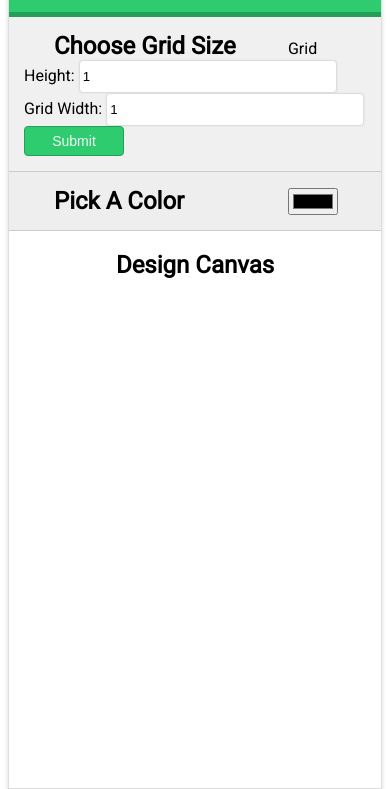
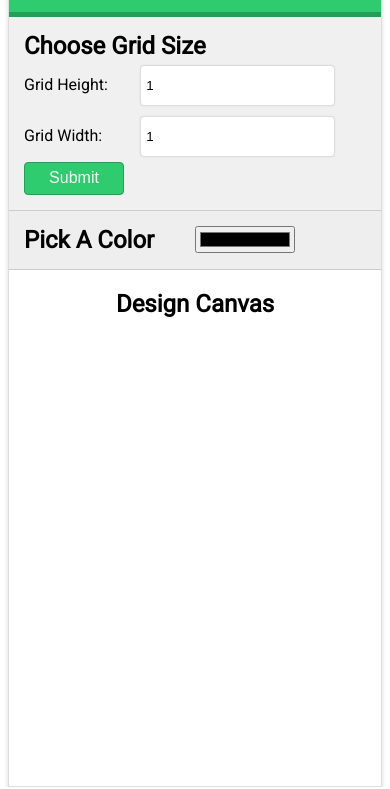
Before and after one commit to udacity/project-pixel-art-maker-starter, a plain HTML site: page index.html in a window 390 px wide. Shown: the part 65-854 px from the top of the page. Drawn offline with nearby package versions, Linux system fonts and the light colour scheme.

Commit message:
fix(pixel-art-maker): add responsive styles

```diff
--- a/index.html
+++ b/index.html
@@ -12,16 +12,22 @@
     <section class="pixel-art-grid-form">
         <h2>Choose Grid Size</h2>
         <form id="sizePicker">
-            <label for="inputHeight">Grid Height:</label>
-            <input type="number" id="inputHeight" name="height" min="1" value="1">
-            <label for="inputWidth">Grid Width:</label>
-            <input type="number" id="inputWidth" name="width" min="1" value="1">
+            <div class="inputCont">
+                <label for="inputHeight">Grid Height:</label>
+                <input type="number" id="inputHeight" name="height" min="1" value="1">
+            </div>
+            <div class="widthCont">
+                <label for="inputWidth">Grid Width:</label>
+                <input type="number" id="inputWidth" name="width" min="1" value="1">
+            </div>
             <input type="submit" id="submitGrid">
         </form>
     </section>
     <section class="pixel-art-color">
-        <h2>Pick A Color</h2>
-        <input type="color" id="colorPicker">
+        <h2 class="mobWidth">Pick A Color</h2>
+        <div class="colorCont">
+            <input type="color" id="colorPicker">
+        </div>
     </section>
     <section class="pixel-art-canvas">
         <h2>Design Canvas</h2>
--- a/styles.css
+++ b/styles.css
@@ -1,5 +1,8 @@
+* {
+  box-sizing: border-box;
+}
 html{
-    height: 100%;
+  height: 100%;
 }
 .pixel-art {
   display: block;
@@ -23,6 +26,8 @@ header {
 .pixel-art-grid-form,
 .pixel-art-color {
   display: block;
+  float: left;
+  width: 100%;
   align-items: center;
   padding: 15px;
   background-color: #f0f0f0;
@@ -31,29 +36,45 @@ header {
 }
 .pixel-art-grid-form h2,
 .pixel-art-color h2 {
-  display: inline-block;
-  min-width: 200px;
-  padding: 0 30px;
+  float: left;
+  width: 20%;
   margin: 0;
   text-align: left;
+  font-size: 1.5em;
+  vertical-align: middle;
 }
 .pixel-art-grid-form form,
-.pixel-art-color input[type=color] {
-  display: inline;
+.pixel-art-color .colorCont {
+  float: left;
+  width: 80%;
+}
+.colorCont input {
+  width: 100px;
+}
+.inputCont,
+.widthCont {
+  display: inline-block;
+  width: 41%;
+}
+.inputCont label,
+.widthCont label {
+  display: inline-block;
+  min-width: 7em;
 }
 .pixel-art-grid-form form input[type=number] {
-  min-width: 250px;
-  padding: 8px 3px;
+  width: calc(100% - 11em);
+  padding: 0.9em 0.4em;
   border-radius: 4px;
   border: 1px solid;
   border-color: #dddddd;
   box-shadow: 0 0 2px #dddddd;
 }
 .pixel-art-grid-form form input[type=submit] {
+  width: 15%;
   min-width: 100px;
-  padding: 6px 3px;
+  padding: 0.4em 0.3em;
   color: #f7f7f7;
-  font-size: 14px;
+  font-size: 1em;
   border-radius: 4px;
   background-color: #2fcb6f;
   border: 1px solid;
@@ -67,7 +88,8 @@ header {
   background-color: #eeeeee;
 }
 .pixel-art-canvas {
-  display: block;
+  float: left;
+  width: 100%;
 }
 .pixel-art-canvas h2 {
   text-align: center;
@@ -86,3 +108,39 @@ header {
   width: 20px;
   height: 20px;
 }
+@media all and (max-width:991px) {
+  .pixel-art-grid-form h2,
+  .pixel-art-color h2,
+  .pixel-art-grid-form form {
+    width: 100%;
+  }
+  .mobWidth {
+    width: 20% !important;
+  }
+  .inputCont,
+  .widthCont {
+    width: 49%;
+    padding: 0;
+    margin: 5px 0;
+  }
+}
+@media all and (max-width:768px) {
+  .pixel-art-grid-form h2,
+  .pixel-art-color h2,
+  .pixel-art-grid-form form,
+  .inputCont,
+  .widthCont {
+    width: 100%;
+  }
+  .inputCont,
+  .widthCont {
+    padding: 0;
+    margin: 5px 0;
+  }
+  .mobWidth {
+    width: 50% !important;
+  }
+  .colorCont {
+    width: 50% !important;
+  }
+}
```
